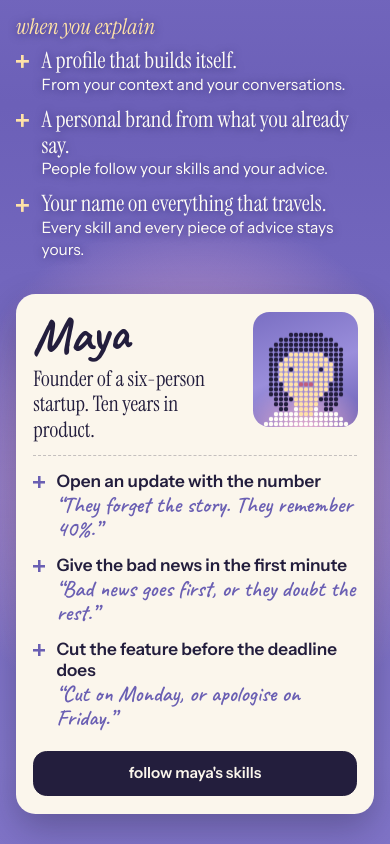
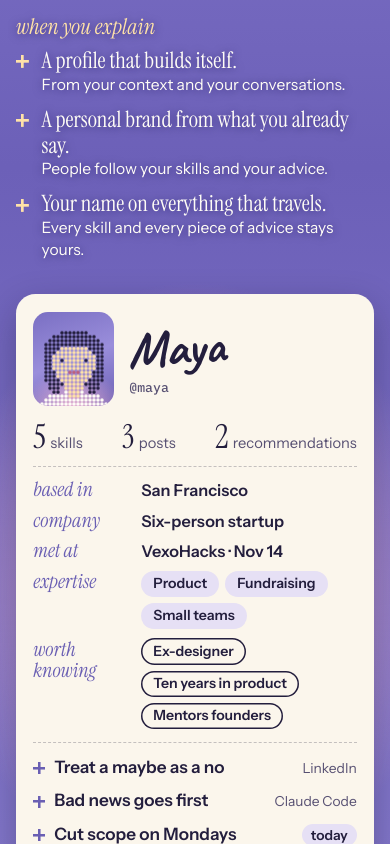
Before and after one commit to ziadgit/tacit, a plain HTML site: page landing/index.html in a window 390 px wide. Shown: the part 1156-2000 px from the top of the page. Drawn offline with Linux system fonts and the light colour scheme; a web font is replaced by a local one.

Commit message:
Landing: the example profile card has the same parts as the profile screen
Maya's card now follows the phone profile screen: dot portrait, handwritten name and handle,
three numbers, facts as short rows (based in, company, met at), short pills for expertise and
"worth knowing", three one-line skills each with where it came from, and a "recommends" row
of brand marks with logos. The long quotes are gone. Maya stays an invented example person.

Co-Authored-By: Claude Fable 5.2 <noreply@anthropic.com>

```diff
--- a/landing/index.html
+++ b/landing/index.html
@@ -50,26 +50,35 @@
 <!-- ================================================= 2 · what the network gives you, and one person's page -->
 <section class="person" id="page">
   <div class="wrap person-grid">
-    <!-- EDIT: the example person. Name, one line about her, three skills. -->
+    <!-- EDIT: the example person (invented). Same parts as the profile screen in the app:
+         portrait, name and handle, three numbers, facts, short pills, three skills each with where it came from, what she recommends. -->
     <article class="card page" aria-label="An example page: Maya">
-      <!-- the portrait is drawn in landing.js (FACES) from a small map of marks -->
-      <canvas class="face" data-face="maya" aria-hidden="true"></canvas>
-      <p class="nm">Maya</p>
-      <p class="bio">Founder of a six-person startup. Ten years in product.</p>
+      <header class="who">
+        <!-- the portrait is drawn in landing.js (FACES) from a small map of marks -->
+        <canvas class="face" data-face="maya" aria-hidden="true"></canvas>
+        <div>
+          <p class="nm">Maya</p>
+          <p class="at">@maya</p>
+        </div>
+      </header>
+      <p class="stats"><span><b>5</b>skills</span><span><b>3</b>posts</span><span><b>2</b>recommendations</span></p>
+      <dl class="facts">
+        <div><dt>based in</dt><dd>San Francisco</dd></div>
+        <div><dt>company</dt><dd>Six-person startup</dd></div>
+        <div><dt>met at</dt><dd>VexoHacks · Nov 14</dd></div>
+        <div><dt>expertise</dt><dd class="pills"><span class="pill">Product</span><span class="pill">Fundraising</span><span class="pill">Small teams</span></dd></div>
+        <div><dt>worth knowing</dt><dd class="pills"><span class="pill out">Ex-designer</span><span class="pill out">Ten years in product</span><span class="pill out">Mentors founders</span></dd></div>
+      </dl>
+      <!-- a skill is one line; on the right, where it came from -->
       <ul class="skills">
-        <li class="skill">
-          <p class="st">Open an update with the number</p>
-          <p class="said">&ldquo;They forget the story. They remember 40%.&rdquo;</p>
-        </li>
-        <li class="skill">
-          <p class="st">Give the bad news in the first minute</p>
-          <p class="said">&ldquo;Bad news goes first, or they doubt the rest.&rdquo;</p>
-        </li>
-        <li class="skill">
-          <p class="st">Cut the feature before the deadline does</p>
-          <p class="said">&ldquo;Cut on Monday, or apologise on Friday.&rdquo;</p>
-        </li>
+        <li class="skill"><span class="st">Treat a maybe as a no</span><span class="src">LinkedIn</span></li>
+        <li class="skill"><span class="st">Bad news goes first</span><span class="src">Claude Code</span></li>
+        <li class="skill"><span class="st">Cut scope on Mondays</span><span class="src now">today</span></li>
       </ul>
+      <!-- each logo is the icon of the product's own site (the "domain" in the address) -->
+      <dl class="facts rec">
+        <div><dt>recommends</dt><dd class="pills"><span class="pill out"><img data-logo src="https://www.google.com/s2/favicons?domain=linear.app&amp;sz=64" alt="" width="64" height="64">Linear</span><span class="pill out"><img data-logo src="https://www.google.com/s2/favicons?domain=granola.ai&amp;sz=64" alt="" width="64" height="64">Granola</span></dd></div>
+      </dl>
       <button class="follow" type="button" aria-pressed="false" data-follow data-on="following · her new skills reach your agent" data-off="follow maya's skills">follow maya's skills</button>
     </article>
 
--- a/landing/landing.css
+++ b/landing/landing.css
@@ -117,19 +117,36 @@ h2{ font:400 clamp(2rem, 4.3vw, 3.5rem)/1.03 var(--serif); letter-spacing:-.01em
 .person,.how{ padding:clamp(3rem,7vw,6rem) 0; }
 .person-grid{ display:grid; grid-template-columns:minmax(0,.9fr) minmax(0,1.1fr); gap:clamp(2rem,6vw,5.5rem); align-items:center; }
 .card{ position:relative; background:var(--paper); color:var(--ink); border-radius:1.3rem; box-shadow:0 .9rem 2.4rem rgba(20,16,40,.3); }
-.page{ width:100%; max-width:29rem; justify-self:center; padding:1.5rem 1.6rem 1.4rem; }
-/* a person's portrait in round dots, on a small piece of the lavender ground */
-.face{ position:absolute; right:1.4rem; top:1.4rem; width:8rem; height:8.8rem; border-radius:1.1rem;
+.page{ width:100%; max-width:30rem; justify-self:center; padding:1.4rem 1.5rem 1.4rem; }
+/* top row: a portrait in round dots on a small piece of the lavender ground, the name in handwriting, the handle */
+.who{ display:flex; align-items:center; gap:1.2rem; }
+.face{ flex:none; display:block; width:5.8rem; height:6.8rem; border-radius:1rem;
   background:radial-gradient(90% 70% at 50% 108%, #F4B6D2 0%, rgba(244,182,210,0) 70%), linear-gradient(160deg,#7A6FC3 0%,#9A8EDB 50%,#6A5FB3 100%); }
-.page .bio{ max-width:calc(100% - 9rem); min-height:5rem; }
-.nm{ display:inline-block; margin:0 0 .25rem; font:700 4rem/1 var(--hand); transform:rotate(-3deg); transform-origin:left bottom; }
-.bio{ font:400 1.42rem/1.2 var(--serif); }
-.skills{ margin-top:.8rem; padding-top:.5rem; border-top:1px dashed var(--line); }
-.skill{ display:grid; grid-template-columns:.95rem minmax(0,1fr); gap:0 .6rem; align-items:baseline; padding:.45rem 0; }
+.nm{ display:inline-block; font:700 3.8rem/1 var(--hand); transform:rotate(-3deg); transform-origin:left bottom; }
+.at{ margin-top:.35rem; font:500 .88rem/1 var(--mono); color:var(--soft); }
+/* three numbers */
+.stats{ display:flex; flex-wrap:wrap; justify-content:space-between; gap:.3rem 1rem; margin-top:.9rem; padding-bottom:.85rem; border-bottom:1px dashed var(--line);
+  font:400 .98rem/1 var(--sans); color:var(--soft); }
+.stats span{ white-space:nowrap; }
+.stats b{ margin-right:.3rem; font:400 2.2rem/1 var(--serif); color:var(--ink); }
+/* facts: the label in serif italics, the value beside it; expertise and "worth knowing" are short pills */
+.facts{ display:grid; gap:.6rem; margin:0; padding:.85rem 0; }
+.facts > div{ display:grid; grid-template-columns:6.6rem minmax(0,1fr); gap:0 .6rem; align-items:baseline; }
+.facts dt{ font:italic 400 1.32rem/1.05 var(--serif); color:var(--acc); }
+.facts dd{ margin:0; font:600 1.08rem/1.2 var(--sans); }
+.facts.rec{ padding:.3rem 0 0; }
+.pills{ display:flex; flex-wrap:wrap; gap:.4rem; }
+.pill{ display:inline-flex; align-items:center; gap:.4rem; padding:.36rem .8rem; border-radius:2rem; background:#E6E0F5; font:600 .94rem/1.1 var(--sans); white-space:nowrap; }
+.pill.out{ background:transparent; box-shadow:inset 0 0 0 1.5px var(--ink); }
+.pill img{ display:block; width:1.2rem; height:1.2rem; margin-left:-.2rem; border-radius:.3rem; }
+/* three skills, one line each; on the right, where the skill came from */
+.skills{ padding-top:.5rem; border-top:1px dashed var(--line); }
+.skill{ display:grid; grid-template-columns:.8rem minmax(0,1fr) auto; gap:0 .6rem; align-items:baseline; padding:.42rem 0; }
 .skill::before{ content:""; width:.8rem; height:.8rem; align-self:start; margin-top:.36rem; color:var(--acc);
   background:linear-gradient(currentColor,currentColor) center/100% .17rem no-repeat, linear-gradient(currentColor,currentColor) center/.17rem 100% no-repeat; }
 .st{ font:600 1.14rem/1.22 var(--sans); }
-.said{ grid-column:2; margin-top:.08rem; font:600 1.5rem/1.08 var(--hand); color:var(--acc); }
+.src{ font:400 .92rem/1.1 var(--sans); color:var(--soft); white-space:nowrap; }
+.src.now{ padding:.22rem .6rem; border-radius:2rem; background:#E6E0F5; color:var(--ink); font-weight:600; }
 .follow{ display:block; width:100%; margin-top:.9rem; padding:.85rem 1rem; border-radius:.9rem; border:1.5px solid var(--ink); background:var(--ink); color:var(--paper);
   font:600 1.02rem/1.15 var(--sans); cursor:pointer; }
 .follow[aria-pressed="true"]{ background:transparent; color:var(--ink); }
@@ -198,7 +215,7 @@ h2{ font:400 clamp(2rem, 4.3vw, 3.5rem)/1.03 var(--serif); letter-spacing:-.01em
 }
 @media (max-width:560px){
   .page{ padding:1.2rem 1.15rem 1.2rem; }
-  .face{ right:1.1rem; top:1.2rem; width:7rem; height:7.7rem; }
-  .page .bio{ max-width:calc(100% - 7.8rem); }
+  .who{ gap:1rem; }
+  .face{ width:5.4rem; height:6.3rem; }
   .nm{ font-size:3.4rem; }
 }
```
